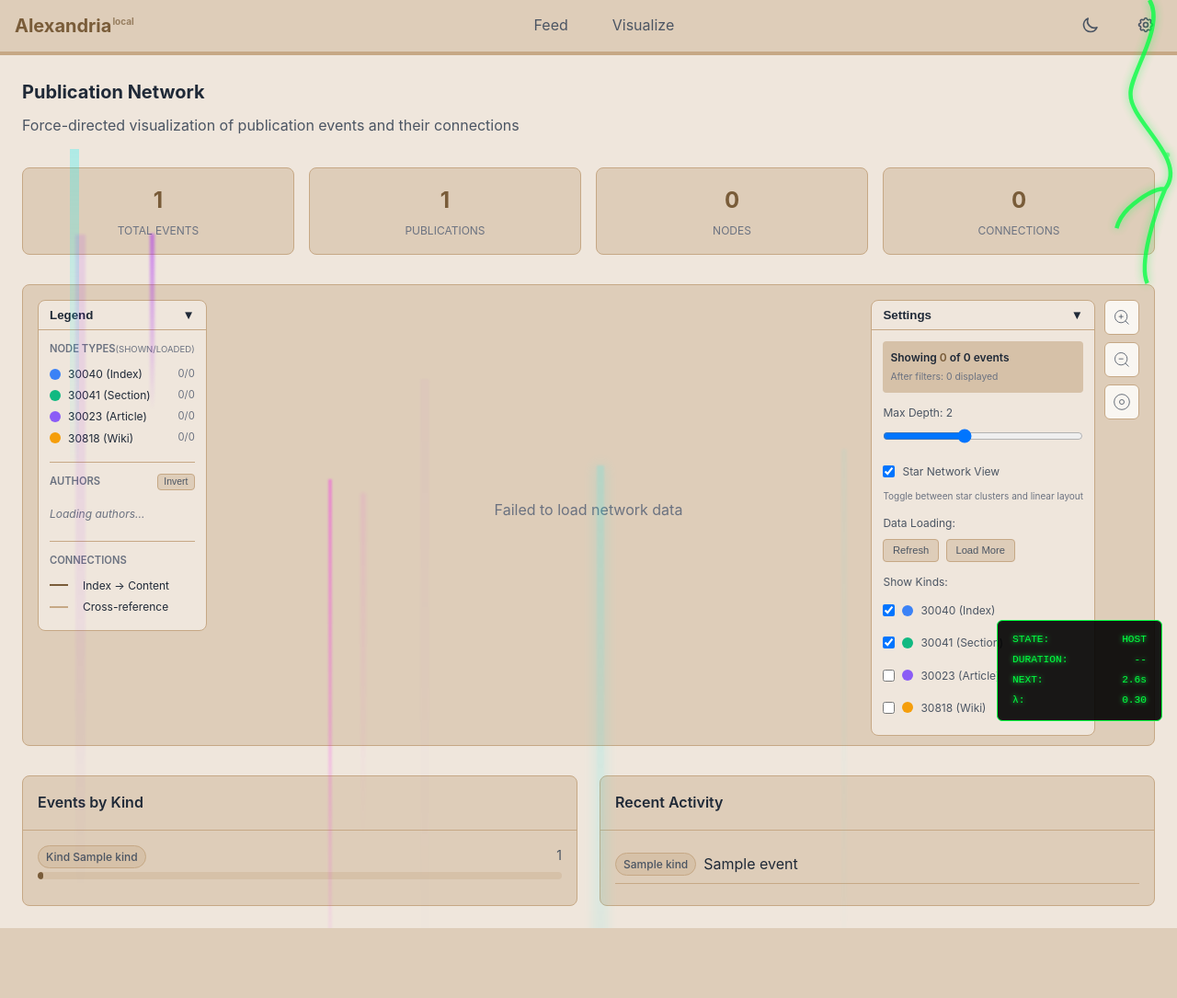
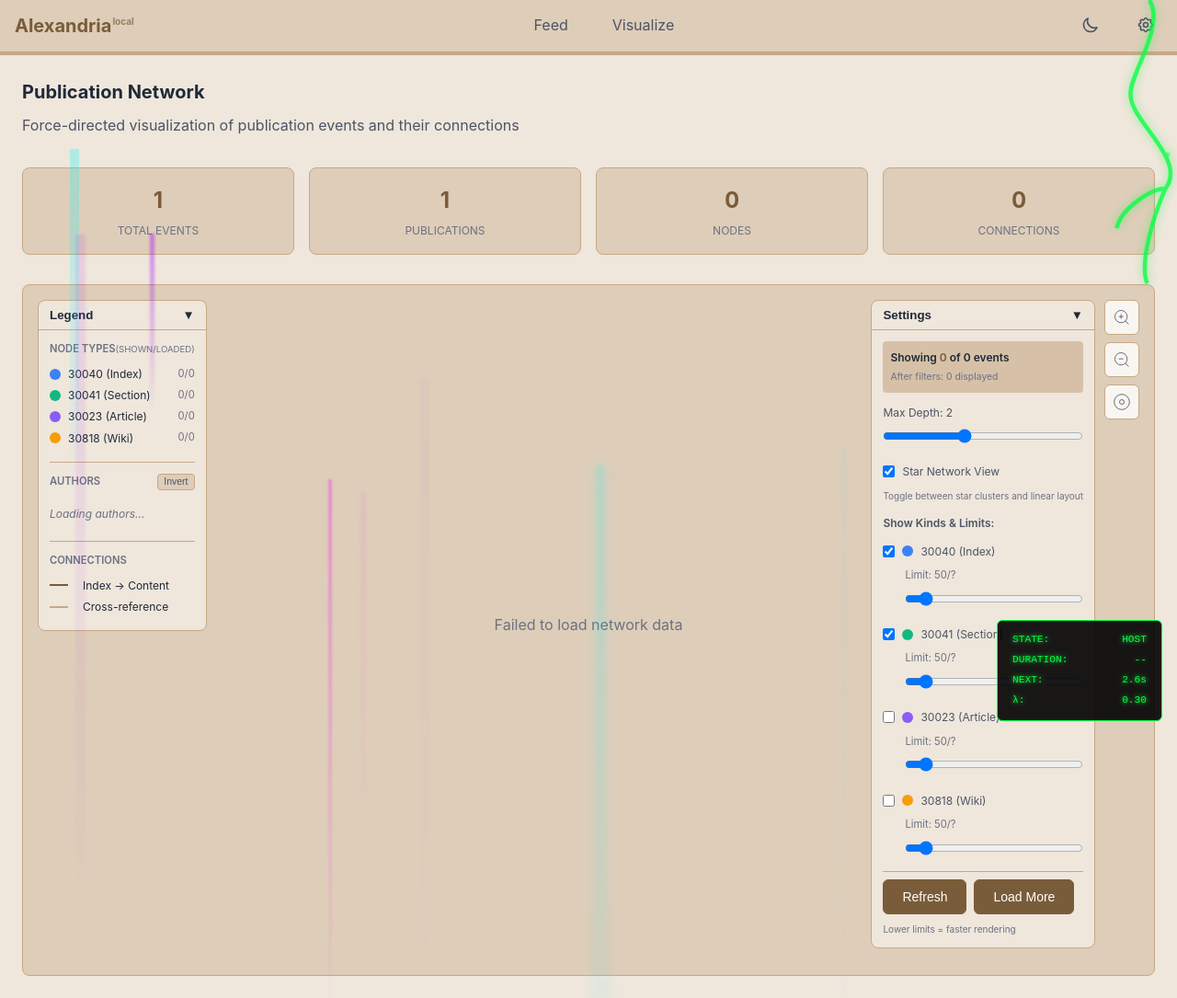
Before and after one commit to limina1/tendrl, a Python web app: template tendrl_ws/templates/visualize.html in a window 1280 px wide. Shown: the whole page at 92% size. Before the commit the page ends 1009 px from the top, so only its background shows below. Run offline with Jinja, Linux system fonts and the light colour scheme; the template is opened without the code that fills it: most values are stand-ins (such as "Sample title", 1, 10 or a date in 2020).

Commit message:
feat: Enhanced visualization with per-kind controls and hierarchical linking
## Backend Changes (main.rs)

- Add per-kind limit parameters (limit_30040, limit_30041, limit_30023, limit_30818)
- Refactor api_events_handler to fetch events separately per kind
- Implement orphan connection logic (Step 3.5)
  - Connects 30041/30818/30023 children to their 30040 parents
  - Handles nested 30040→30040 index hierarchies
  - Fixes disconnected nodes when events fetched directly vs recursively
- Return fetchedByKind stats in API response

## Frontend Changes (visualize.html)

- Replace single "Root Events" slider with 4 per-kind sliders
  - 30040 Index (blue)
  - 30041 Section (green)
  - 30023 Article (purple)
  - 30818 Wiki (amber)
- Each slider shows "n/total" format with color indicators
- Move Refresh/Load More buttons into settings panel below kind checkboxes
- Increase graph height from 500px to 750px for better visibility

## Force Simulation Improvements

- Normalize node spread to match gc-alexandria layout
- Add distanceMax(300) to limit charge force range
- Add velocityDecay(0.2), alphaDecay(0.0001), alphaMin(0.001) for stability
- Update link strength: 0.5 for star-to-content, 0.2 for star-to-star
- Proper kind-based distance calculation (80px/200px)

## UI/UX Enhancements

- Unified "Show Kinds & Limits" section with integrated controls
- Settings state persistence via localStorage
- Real-time stats updates showing fetched/displayed/loaded counts per kind
- Clean layout with sliders positioned next to corresponding checkboxes

Fixes disconnected nodes in publication hierarchies and provides granular
control over event loading per kind for better RAM management.

🤖 Generated with [Claude Code](https://claude.com/claude-code)

Co-Authored-By: Claude <noreply@anthropic.com>

```diff
--- a/tendrl_ws/templates/visualize.html
+++ b/tendrl_ws/templates/visualize.html
@@ -52,7 +52,7 @@
     }
     .network-svg {
         width: 100%;
-        height: 500px;
+        height: 750px;
         display: block;
     }
     .network-controls {
@@ -282,19 +282,21 @@
     }
     /* Action buttons for data loading */
     .btn-action {
-        font-size: 0.7rem;
-        padding: 0.35rem 0.6rem;
-        background: var(--bg-secondary);
-        border: 1px solid var(--border-color);
-        border-radius: 0.25rem;
+        font-size: 0.875rem;
+        padding: 0.625rem 1.25rem;
+        background: var(--accent-primary);
+        border: 1px solid var(--accent-primary);
+        border-radius: 0.375rem;
         cursor: pointer;
-        color: var(--text-secondary);
+        color: white;
+        font-weight: 500;
         transition: all 0.15s ease;
     }
     .btn-action:hover {
-        background: var(--bg-tertiary);
-        color: var(--text-primary);
-        border-color: var(--accent-primary);
+        background: var(--accent-secondary);
+        border-color: var(--accent-secondary);
+        transform: translateY(-1px);
+        box-shadow: 0 4px 6px rgba(0, 0, 0, 0.1);
     }
     .btn-action:active {
         transform: scale(0.97);
@@ -302,6 +304,17 @@
     .btn-action:disabled {
         opacity: 0.5;
         cursor: not-allowed;
+    }
+    .graph-actions {
+        display: flex;
+        gap: 1rem;
+        margin-bottom: 1rem;
+        align-items: center;
+    }
+    .graph-actions .loading-status {
+        color: var(--text-muted);
+        font-size: 0.875rem;
+        margin-left: 0.5rem;
     }
     .loading-spinner {
         display: inline-block;
@@ -317,34 +330,6 @@
     .tooltip-info {
         color: var(--text-muted);
         font-size: 0.75rem;
-    }
-    /* Kind distribution */
-    .viz-grid {
-        display: grid;
-        grid-template-columns: 1fr;
-        gap: 1.5rem;
-        margin-top: 2rem;
-    }
-    @media (min-width: 768px) {
-        .viz-grid {
-            grid-template-columns: 1fr 1fr;
-        }
-    }
-    .viz-card {
-        background-color: var(--bg-secondary);
-        border: 1px solid var(--border-color);
-        border-radius: 0.5rem;
-        overflow: hidden;
-    }
-    .viz-card-header {
-        padding: 1rem;
-        border-bottom: 1px solid var(--border-color);
-    }
-    .viz-card-title {
-        font-weight: 600;
-    }
-    .viz-card-body {
-        padding: 1rem;
     }
 </style>
 {% endblock %}
@@ -414,47 +399,86 @@
                     </small>
                 </div>
 
-                <!-- Data Loading -->
+                <!-- Kind Visibility with Limits -->
                 <div class="setting-group">
-                    <label>Data Loading:</label>
-                    <div style="display: flex; gap: 0.5rem; margin-top: 0.5rem;">
-                        <button id="refresh-btn" class="btn-action" title="Fetch newest events">
+                    <label style="font-weight: 600; margin-bottom: 0.5rem; display: block;">Show Kinds & Limits:</label>
+
+                    <!-- 30040 Index -->
+                    <div style="margin-bottom: 0.75rem;">
+                        <label class="checkbox-label" style="margin-bottom: 0.25rem;">
+                            <input type="checkbox" data-kind="30040" checked>
+                            <span class="legend-color" style="background: #3b82f6;"></span>
+                            <span>30040 (Index)</span>
+                        </label>
+                        <div style="padding-left: 1.5rem;">
+                            <label style="font-size: 0.7rem; color: var(--text-muted);">
+                                Limit: <span id="limit-30040-value">50</span>/<span id="total-30040">?</span>
+                            </label>
+                            <input type="range" id="limit-30040" min="10" max="500" step="10" value="50" style="width: 100%;">
+                        </div>
+                    </div>
+
+                    <!-- 30041 Section -->
+                    <div style="margin-bottom: 0.75rem;">
+                        <label class="checkbox-label" style="margin-bottom: 0.25rem;">
+                            <input type="checkbox" data-kind="30041" checked>
+                            <span class="legend-color" style="background: #10b981;"></span>
+                            <span>30041 (Section)</span>
+                        </label>
+                        <div style="padding-left: 1.5rem;">
+                            <label style="font-size: 0.7rem; color: var(--text-muted);">
+                                Limit: <span id="limit-30041-value">50</span>/<span id="total-30041">?</span>
+                            </label>
+                            <input type="range" id="limit-30041" min="10" max="500" step="10" value="50" style="width: 100%;">
+                        </div>
+                    </div>
+
+                    <!-- 30023 Article -->
+                    <div style="margin-bottom: 0.75rem;">
+                        <label class="checkbox-label" style="margin-bottom: 0.25rem;">
+                            <input type="checkbox" data-kind="30023">
+                            <span class="legend-color" style="background: #8b5cf6;"></span>
+                            <span>30023 (Article)</span>
+                        </label>
+                        <div style="padding-left: 1.5rem;">
+                            <label style="font-size: 0.7rem; color: var(--text-muted);">
+                                Limit: <span id="limit-30023-value">50</span>/<span id="total-30023">?</span>
+                            </label>
+                            <input type="range" id="limit-30023" min="10" max="500" step="10" value="50" style="width: 100%;">
+                        </div>
+                    </div>
+
+                    <!-- 30818 Wiki -->
+                    <div style="margin-bottom: 0.75rem;">
+                        <label class="checkbox-label" style="margin-bottom: 0.25rem;">
+                            <input type="checkbox" data-kind="30818">
+                            <span class="legend-color" style="background: #f59e0b;"></span>
+                            <span>30818 (Wiki)</span>
+                        </label>
+                        <div style="padding-left: 1.5rem;">
+                            <label style="font-size: 0.7rem; color: var(--text-muted);">
+                                Limit: <span id="limit-30818-value">50</span>/<span id="total-30818">?</span>
+                            </label>
+                            <input type="range" id="limit-30818" min="10" max="500" step="10" value="50" style="width: 100%;">
+                        </div>
+                    </div>
+
+                    <!-- Action Buttons -->
+                    <div style="display: flex; gap: 0.5rem; margin-top: 0.5rem; padding-top: 0.5rem; border-top: 1px solid var(--border-color);">
+                        <button id="refresh-btn" class="btn-action" title="Fetch newest events from relays">
                             Refresh
                         </button>
-                        <button id="load-more-btn" class="btn-action" title="Load older events">
+                        <button id="load-more-btn" class="btn-action" title="Load older events from relays">
                             Load More
                         </button>
                     </div>
                     <div id="loading-status" style="color: var(--text-muted); font-size: 0.7rem; margin-top: 0.5rem; display: none;">
                         <span class="loading-spinner">⏳</span> <span id="loading-text">Loading...</span>
                     </div>
-                </div>
 
-                <!-- Kind Visibility -->
-                <div class="setting-group">
-                    <label>Show Kinds:</label>
-                    <div class="kind-checkbox-list">
-                        <label class="checkbox-label">
-                            <input type="checkbox" data-kind="30040" checked>
-                            <span class="legend-color" style="background: #3b82f6;"></span>
-                            <span>30040 (Index)</span>
-                        </label>
-                        <label class="checkbox-label">
-                            <input type="checkbox" data-kind="30041" checked>
-                            <span class="legend-color" style="background: #10b981;"></span>
-                            <span>30041 (Section)</span>
-                        </label>
-                        <label class="checkbox-label">
-                            <input type="checkbox" data-kind="30023">
-                            <span class="legend-color" style="background: #8b5cf6;"></span>
-                            <span>30023 (Article)</span>
-                        </label>
-                        <label class="checkbox-label">
-                            <input type="checkbox" data-kind="30818">
-                            <span class="legend-color" style="background: #f59e0b;"></span>
-                            <span>30818 (Wiki)</span>
-                        </label>
-                    </div>
+                    <small style="color: var(--text-muted); display: block; margin-top: 0.5rem;">
+                        Lower limits = faster rendering
+                    </small>
                 </div>
             </div>
         </div>
@@ -554,56 +578,6 @@
         <svg id="network-graph" class="network-svg"></svg>
         <div id="node-tooltip" class="node-tooltip" style="display: none;"></div>
     </div>
-
-    <!-- Kind Distribution -->
-    <div class="viz-grid">
-        <div class="viz-card">
-            <div class="viz-card-header">
-                <span class="viz-card-title">Events by Kind</span>
-            </div>
-            <div class="viz-card-body" id="kind-distribution">
-                {% if kind_distribution %}
-                {% for item in kind_distribution %}
-                <div style="margin-bottom: 0.75rem;">
-                    <div style="display: flex; justify-content: space-between; margin-bottom: 0.25rem;">
-                        <span class="kind-badge kind-{{ item.kind }}">Kind {{ item.kind }}</span>
-                        <span style="font-size: 0.875rem; color: var(--text-secondary);">{{ item.count }}</span>
-                    </div>
-                    <div style="height: 8px; background-color: var(--bg-tertiary); border-radius: 4px; overflow: hidden;">
-                        <div style="height: 100%; width: {{ item.percentage }}%; background-color: var(--accent-primary); border-radius: 4px;"></div>
-                    </div>
-                </div>
-                {% endfor %}
-                {% else %}
-                <p style="color: var(--text-muted);">No kind distribution data</p>
-                {% endif %}
-            </div>
-        </div>
-
-        <div class="viz-card">
-            <div class="viz-card-header">
-                <span class="viz-card-title">Recent Activity</span>
-            </div>
-            <div class="viz-card-body" style="max-height: 300px; overflow-y: auto;">
-                {% if recent_events %}
-                {% for event in recent_events %}
-                <div style="padding: 0.5rem 0; border-bottom: 1px solid var(--border-color);">
-                    <div style="display: flex; justify-content: space-between; align-items: center;">
-                        <span class="kind-badge kind-{{ event.kind }}">{{ event.kind }}</span>
-                        {% if event.title %}
-                        <span style="flex: 1; margin-left: 0.5rem; overflow: hidden; text-overflow: ellipsis; white-space: nowrap;">
-                            {{ event.title }}
-                        </span>
-                        {% endif %}
-                    </div>
-                </div>
-                {% endfor %}
-                {% else %}
-                <p style="color: var(--text-muted);">No recent events</p>
-                {% endif %}
-            </div>
-        </div>
-    </div>
 </div>
 
 <script>
@@ -624,6 +598,10 @@ function togglePanel(panelId) {
 
     const graphSettings = {
         maxDepth: 2,
+        limit_30040: 50,
+        limit_30041: 50,
+        limit_30023: 50,
+        limit_30818: 50,
         starMode: true,
         enabledKinds: new Set([30040, 30041]),
         disabledAuthors: new Set()  // authors to hide
@@ -635,6 +613,10 @@ function togglePanel(panelId) {
             if (saved) {
                 const parsed = JSON.parse(saved);
                 graphSettings.maxDepth = parsed.maxDepth ?? 2;
+                graphSettings.limit_30040 = parsed.limit_30040 ?? 50;
+                graphSettings.limit_30041 = parsed.limit_30041 ?? 50;
+                graphSettings.limit_30023 = parsed.limit_30023 ?? 50;
+                graphSettings.limit_30818 = parsed.limit_30818 ?? 50;
                 graphSettings.starMode = parsed.starMode ?? true;
                 graphSettings.enabledKinds = new Set(parsed.enabledKinds ?? [30040, 30041]);
                 graphSettings.disabledAuthors = new Set(parsed.disabledAuthors ?? []);
@@ -645,6 +627,14 @@ function togglePanel(panelId) {
         // Sync UI with loaded settings
         document.getElementById('max-depth').value = graphSettings.maxDepth;
         document.getElementById('depth-value').textContent = graphSettings.maxDepth;
+        document.getElementById('limit-30040').value = graphSettings.limit_30040;
+        document.getElementById('limit-30040-value').textContent = graphSettings.limit_30040;
+        document.getElementById('limit-30041').value = graphSettings.limit_30041;
+        document.getElementById('limit-30041-value').textContent = graphSettings.limit_30041;
+        document.getElementById('limit-30023').value = graphSettings.limit_30023;
+        document.getElementById('limit-30023-value').textContent = graphSettings.limit_30023;
+        document.getElementById('limit-30818').value = graphSettings.limit_30818;
+        document.getElementById('limit-30818-value').textContent = graphSettings.limit_30818;
         document.getElementById('star-mode').checked = graphSettings.starMode;
         // Sync kind checkboxes
         document.querySelectorAll('[data-kind]').forEach(cb => {
@@ -656,6 +646,10 @@ function togglePanel(panelId) {
         try {
             localStorage.setItem(STORAGE_KEY, JSON.stringify({
                 maxDepth: graphSettings.maxDepth,
+                limit_30040: graphSettings.limit_30040,
+                limit_30041: graphSettings.limit_30041,
+                limit_30023: graphSettings.limit_30023,
+                limit_30818: graphSettings.limit_30818,
                 starMode: graphSettings.starMode,
                 enabledKinds: [...graphSettings.enabledKinds],
                 disabledAuthors: [...graphSettings.disabledAuthors]
@@ -671,7 +665,7 @@ function togglePanel(panelId) {
     const svg = d3.select("#network-graph");
     const container = svg.node().parentElement;
     const width = container.clientWidth;
-    const height = 500;
+    const height = 750;
 
     svg.attr("viewBox", [0, 0, width, height]);
 
@@ -684,6 +678,8 @@ function togglePanel(panelId) {
     // Star-mode force simulation parameters (matching Alexandria)
     const STAR_CENTER_CHARGE = -300;
     const CONTENT_NODE_CHARGE = -50;
+    const STAR_LINK_STRENGTH = 0.5;
+    const INTER_STAR_LINK_STRENGTH = 0.2;
     const STAR_LINK_DISTANCE = 80;
     const INTER_STAR_DISTANCE = 200;
     const CENTER_GRAVITY = 0.02;
@@ -732,6 +728,35 @@ function togglePanel(panelId) {
     document.getElementById('max-depth').addEventListener('input', (e) => {
         graphSettings.maxDepth = parseInt(e.target.value);
         document.getElementById('depth-value').textContent = e.target.value;
+        saveSettings();
+        refreshGraph();
+    });
+
+    // Per-kind limit sliders
+    document.getElementById('limit-30040').addEventListener('input', (e) => {
+        graphSettings.limit_30040 = parseInt(e.target.value);
+        document.getElementById('limit-30040-value').textContent = e.target.value;
+        saveSettings();
+        refreshGraph();
+    });
+
+    document.getElementById('limit-30041').addEventListener('input', (e) => {
+        graphSettings.limit_30041 = parseInt(e.target.value);
+        document.getElementById('limit-30041-value').textContent = e.target.value;
+        saveSettings();
+        refreshGraph();
+    });
+
+    document.getElementById('limit-30023').addEventListener('input', (e) => {
+        graphSettings.limit_30023 = parseInt(e.target.value);
+        document.getElementById('limit-30023-value').textContent = e.target.value;
+        saveSettings();
+        refreshGraph();
+    });
+
+    document.getElementById('limit-30818').addEventListener('input', (e) => {
+        graphSettings.limit_30818 = parseInt(e.target.value);
+        document.getElementById('limit-30818-value').textContent = e.target.value;
         saveSettings();
         refreshGraph();
     });
@@ -831,6 +856,10 @@ function togglePanel(panelId) {
 
     function buildApiUrl() {
         const params = new URLSearchParams();
+        params.set('limit_30040', graphSettings.limit_30040);
+        params.set('limit_30041', graphSettings.limit_30041);
+        params.set('limit_30023', graphSettings.limit_30023);
+        params.set('limit_30818', graphSettings.limit_30818);
         params.set('max_depth', graphSettings.maxDepth);
         params.set('kinds', [...graphSettings.enabledKinds].join(','));
         return `/api/events?${params}`;
@@ -871,6 +900,14 @@ function togglePanel(panelId) {
         // Update "Showing X of Y events" in Settings panel
         document.getElementById('displayed-count').textContent = stats.displayed || 0;
         document.getElementById('loaded-count').textContent = stats.totalLoaded || 0;
+
+        // Update per-kind totals in slider labels
+        const fetchedByKind = stats.fetchedByKind || {};
+        document.getElementById('total-30040').textContent = fetchedByKind[30040] || 0;
+        document.getElementById('total-30041').textContent = fetchedByKind[30041] || 0;
+        document.getElementById('total-30023').textContent = fetchedByKind[30023] || 0;
+        document.getElementById('total-30818').textContent = fetchedByKind[30818] || 0;
+
         // After author filtering, update filtered count in renderGraph
     }
 
@@ -991,12 +1028,34 @@ function togglePanel(panelId) {
             simulation = d3.forceSimulation(nodes)
                 .force("link", d3.forceLink(links)
                     .id(d => d.id)
-                    .distance(d => d.isSequential ? STAR_LINK_DISTANCE : INTER_STAR_DISTANCE)
-                    .strength(d => d.isSequential ? 1 : 0.3))
+                    .strength(link => {
+                        const source = typeof link.source === 'object' ? link.source : nodes.find(n => n.id === link.source);
+                        const target = typeof link.target === 'object' ? link.target : nodes.find(n => n.id === link.target);
+                        if (source && target) {
+                            // Strong connection from star center to its content
+                            if (source.kind === 30040 && target.kind === 30041) return STAR_LINK_STRENGTH;
+                            // Weaker connection between star centers
+                            if (source.kind === 30040 && target.kind === 30040) return INTER_STAR_LINK_STRENGTH;
+                        }
+                        return 0.5;
+                    })
+                    .distance(link => {
+                        const source = typeof link.source === 'object' ? link.source : nodes.find(n => n.id === link.source);
+                        const target = typeof link.target === 'object' ? link.target : nodes.find(n => n.id === link.target);
+                        if (source && target) {
+                            if (source.kind === 30040 && target.kind === 30041) return STAR_LINK_DISTANCE;
+                            if (source.kind === 30040 && target.kind === 30040) return INTER_STAR_DISTANCE;
+                        }
+                        return 100;
+                    }))
                 .force("charge", d3.forceManyBody()
-                    .strength(d => d.isContainer ? STAR_CENTER_CHARGE : CONTENT_NODE_CHARGE))
+                    .strength(d => d.isContainer ? STAR_CENTER_CHARGE : CONTENT_NODE_CHARGE)
+                    .distanceMax(300))
                 .force("center", d3.forceCenter(width / 2, height / 2).strength(CENTER_GRAVITY))
-                .force("collision", d3.forceCollide().radius(d => d.isContainer ? 20 : 15));
+                .force("collision", d3.forceCollide().radius(d => d.isContainer ? 20 : 15))
+                .velocityDecay(0.2)
+                .alphaDecay(0.0001)
+                .alphaMin(0.001);
         } else {
             // Linear mode - less clustering
             simulation = d3.forceSimulation(nodes)
```
Also changed, not shown: 1 other file.
